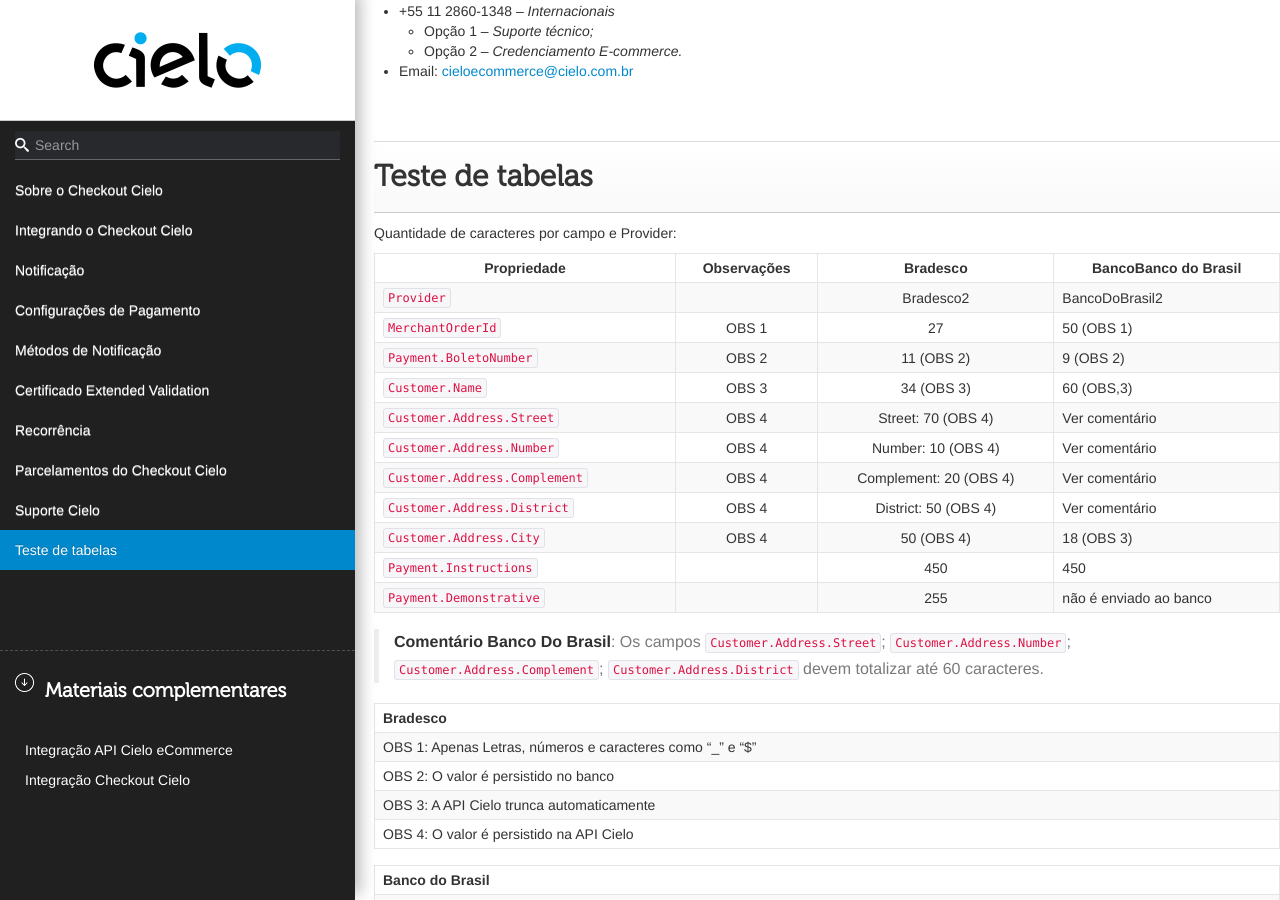
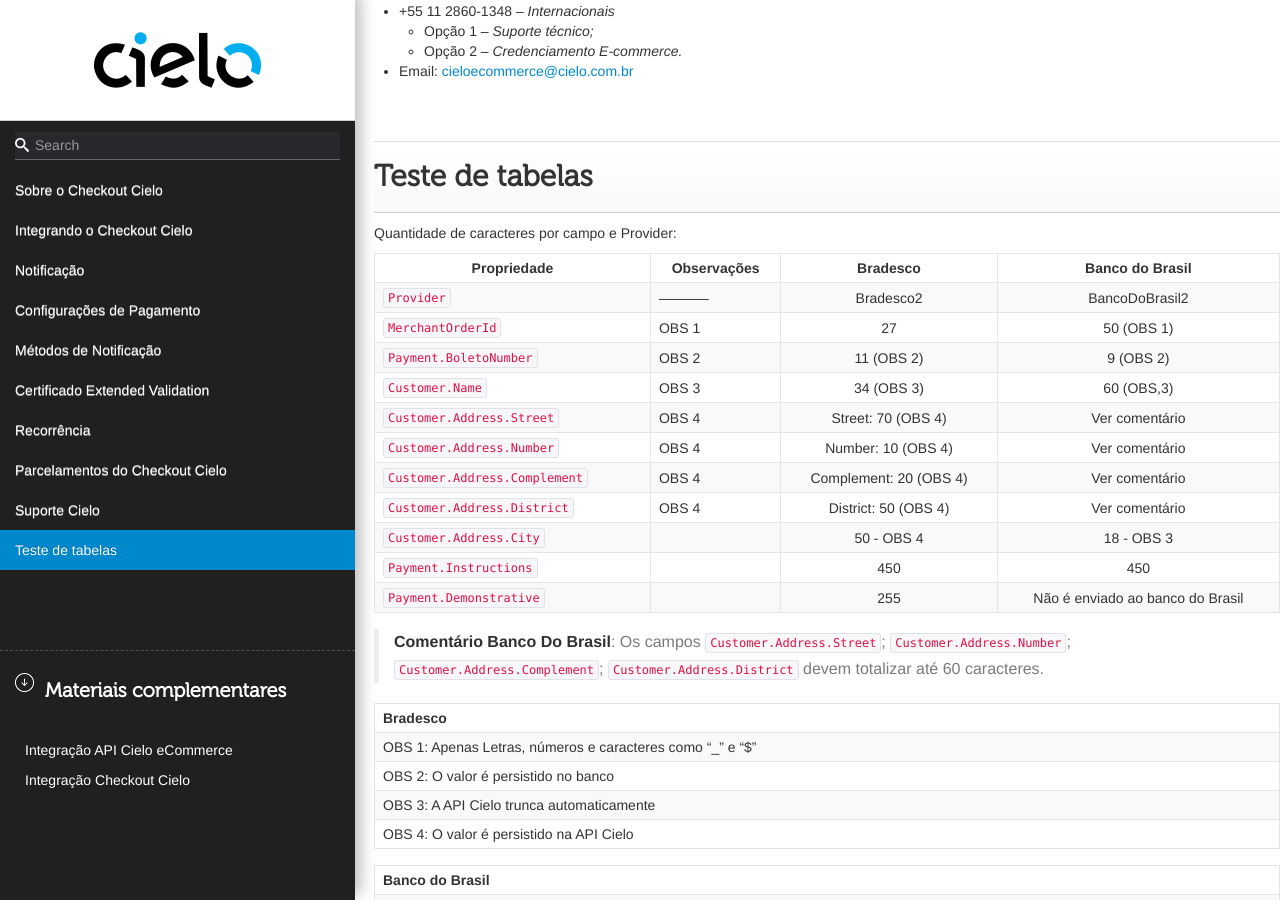
Before and after one commit to DeveloperCielo/Tutorial, a Jekyll site: the page built from _posts/2017-08-25-Checkout.md, in a window 1280 px wide and 900 px high, scrolled down 55963 px. Built offline with Jekyll 4.4.1, drawn with Linux system fonts in a browser that asks for light colours; some web fonts are replaced.

Commit message:
Updated '_posts/2017-08-25-Checkout.md' via CloudCannon

```diff
--- a/_posts/2017-08-25-Checkout.md
+++ b/_posts/2017-08-25-Checkout.md
@@ -1697,19 +1697,19 @@
 
 Quantidade de caracteres por campo e Provider:
 
-| Propriedade                   |Observações|        Bradesco        |             BancoBanco do Brasil            |
-|-------------------------------||:----------------------:|:-------------------------------------------:|
-| `Provider`                    ||        Bradesco2       |                BancoDoBrasil2               |
-| `MerchantOrderId`             |OBS 1|       27        |                  50 (OBS 1)                 |
-| `Payment.BoletoNumber`        |OBS 2|       11 (OBS 2)       |                  9 (OBS 2)                  |
-| `Customer.Name`               |OBS 3|       34 (OBS 3)       |                  60 (OBS,3)                 |
-| `Customer.Address.Street`     |OBS 4|   Street: 70 (OBS 4)   | Ver comentário |
-| `Customer.Address.Number`     |OBS 4|   Number: 10 (OBS 4)   | Ver comentário |
-| `Customer.Address.Complement` |OBS 4| Complement: 20 (OBS 4) | Ver comentário |
-| `Customer.Address.District`   |OBS 4|  District: 50 (OBS 4)  | Ver comentário |
-| `Customer.Address.City`       |OBS 4|       50 (OBS 4)       |                  18 (OBS 3)                 |
-| `Payment.Instructions`        ||           450          |                     450                     |
-| `Payment.Demonstrative`       ||           255          |            não é enviado ao banco           |
+| Propriedade                   |Observações|        Bradesco        |                  Banco do Brasil            |
+|-------------------------------|-----------|:----------------------:|:-------------------------------------------:|
+| `Provider`                    |-----------|        Bradesco2       |                BancoDoBrasil2               |
+| `MerchantOrderId`             |OBS 1      |           27           |                  50 (OBS 1)                 |
+| `Payment.BoletoNumber`        |OBS 2      |       11 (OBS 2)       |                  9 (OBS 2)                  |
+| `Customer.Name`               |OBS 3      |       34 (OBS 3)       |                  60 (OBS,3)                 |
+| `Customer.Address.Street`     |OBS 4      |   Street: 70 (OBS 4)   |                Ver comentário               |
+| `Customer.Address.Number`     |OBS 4      |   Number: 10 (OBS 4)   |                Ver comentário               |
+| `Customer.Address.Complement` |OBS 4      | Complement: 20 (OBS 4) |                Ver comentário               |
+| `Customer.Address.District`   |OBS 4      |  District: 50 (OBS 4)  |                Ver comentário               |
+| `Customer.Address.City`       |           |       50 - OBS 4       |                  18 - OBS 3                 |
+| `Payment.Instructions`        |           |           450          |                     450                     |
+| `Payment.Demonstrative`       |           |           255          |       Não é enviado ao banco do Brasil      |
 
 > **Comentário Banco Do Brasil**: Os campos `Customer.Address.Street`; `Customer.Address.Number`; `Customer.Address.Complement`; `Customer.Address.District` devem totalizar até 60 caracteres.
 
```
